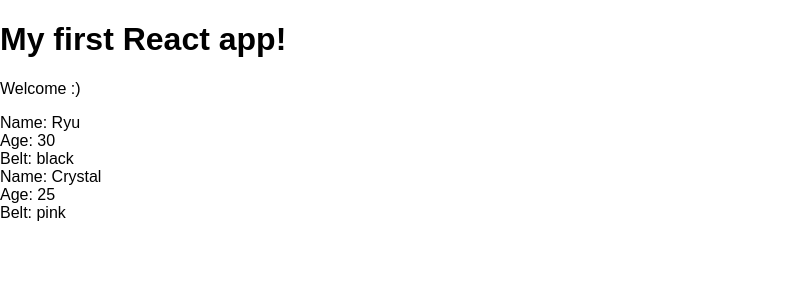
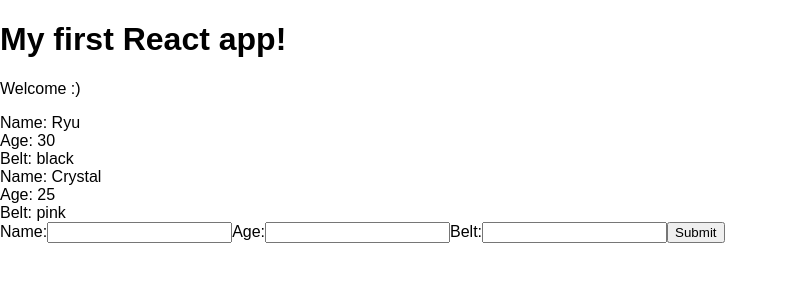
Before and after one commit to surekhasrinivasan/ReactAndReduxTutorial, a React (Create React App) app in the folder myapp/: page / in a window 1280 px wide. Shown: the top 300 px of the page, without its empty margins (0-788 px from the left). Built offline with nearby package versions, Linux system fonts and the light colour scheme.

Commit message:
Lesson-17 Forms Revisited keeping our component state in sync with our input fields

```diff
--- /dev/null
+++ b/myapp/src/AddNinja.js
@@ -0,0 +1,35 @@
+import React, { Component } from 'react';
+
+class AddNinja extends Component {
+    state = {
+        name: null,
+        age: null,
+        belt: null
+    }
+    handleChange = (e) => {
+        this.setState({
+            [e.target.id]: e.target.value
+        })
+    }
+    handleSubmit =(e) => {
+        e.preventDefault();
+        console.log(this.state);
+    }
+    render(){
+        return (
+            <div>
+                <form onSubmit={ this.handleSubmit }>
+                    <label htmlFor="name">Name:</label>
+                    <input type="text" id="name" onChange={ this.handleChange } />
+                    <label htmlFor="name">Age:</label>
+                    <input type="text" id="age" onChange={ this.handleChange } />
+                    <label htmlFor="name">Belt:</label>
+                    <input type="text" id="belt" onChange={ this.handleChange } />
+                    <button>Submit</button>
+                </form>
+            </div>
+        )
+    }
+}
+
+export default AddNinja;
--- a/myapp/src/App.js
+++ b/myapp/src/App.js
@@ -1,5 +1,6 @@
 import React, { Component } from 'react';
 import Ninjas from './Ninjas';
+import AddNinja from './AddNinja';
 
 class App extends Component {
   state = {
@@ -15,6 +16,7 @@ class App extends Component {
         <h1>My first React app!</h1>
         <p>Welcome :)</p>
         <Ninjas ninjas = { this.state.ninjas }/>
+        <AddNinja />
       </div>
     );
   }
--- a/myapp/src/Ninjas.js
+++ b/myapp/src/Ninjas.js
@@ -1,34 +1,24 @@
 import React from 'react';
 
 const Ninjas = ({ ninjas }) => {
-//     const ninjaList = ninjas.map(ninja => {
-//         if (ninja.age > 20) {
-//             return (
-//                 <div className = 'ninja' key= { ninja.id }>
-//                     <div>Name: { ninja.name }</div>
-//                     <div>Age: { ninja.age }</div>
-//                     <div>Belt: { ninja.belt }</div>
-//                 </div>
-//             )
-//         }
-//         else {
-//             return null;
-//         }
-//     })
-
-    return (
-        <div className = 'ninja-list'>
-            {
-            ninjas.map(ninja => {
-            return ninja.age > 20 ? (
+    const ninjaList = ninjas.map(ninja => {
+        if (ninja.age > 20) {
+            return (
                 <div className = 'ninja' key= { ninja.id }>
                     <div>Name: { ninja.name }</div>
                     <div>Age: { ninja.age }</div>
                     <div>Belt: { ninja.belt }</div>
                 </div>
-                ) : null;
-            })
+            )
         }
+        else {
+            return null;
+        }
+    })
+
+    return (
+        <div className = 'ninja-list'>
+            { ninjaList }
         </div>
     )
 }
```
